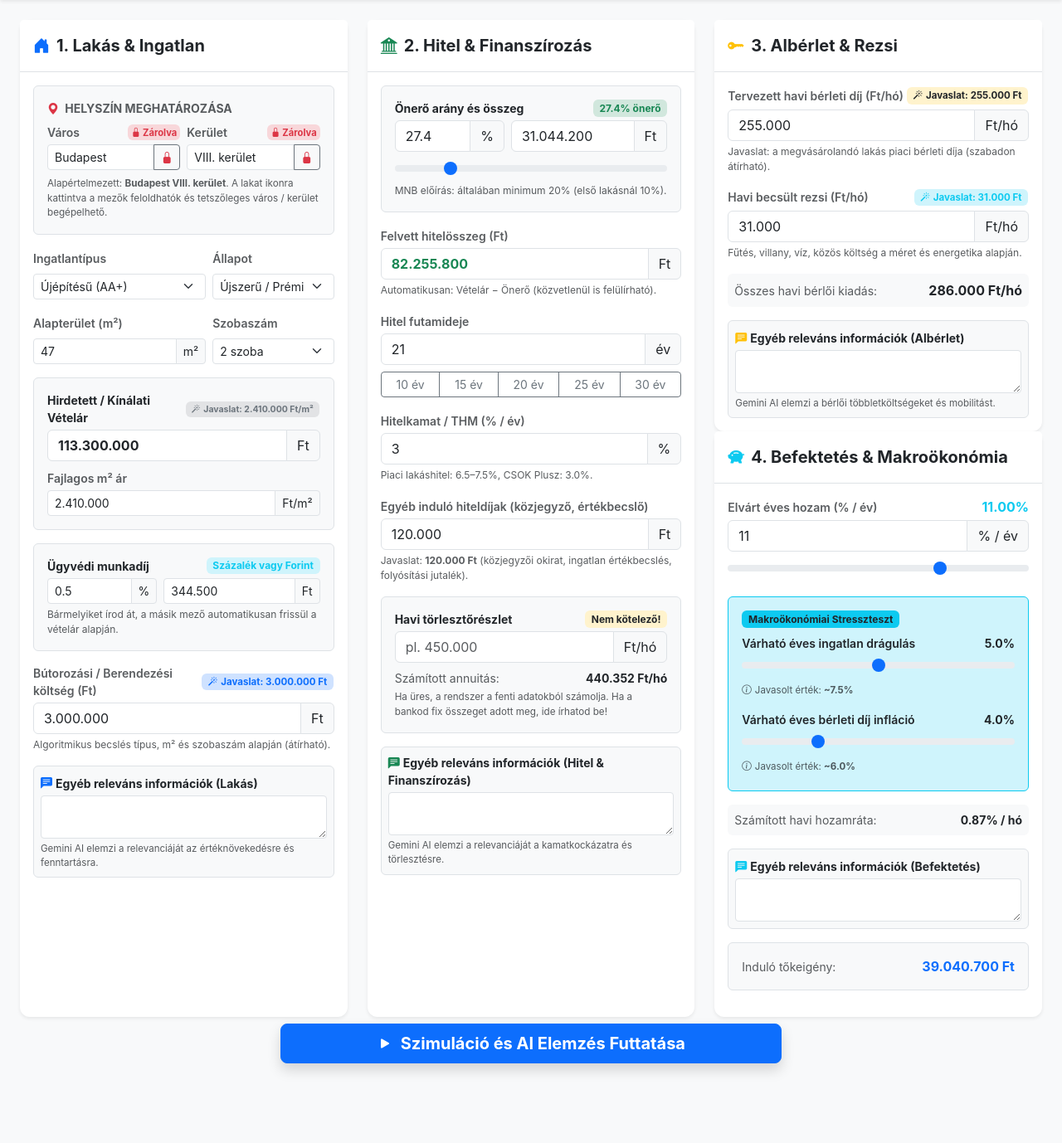
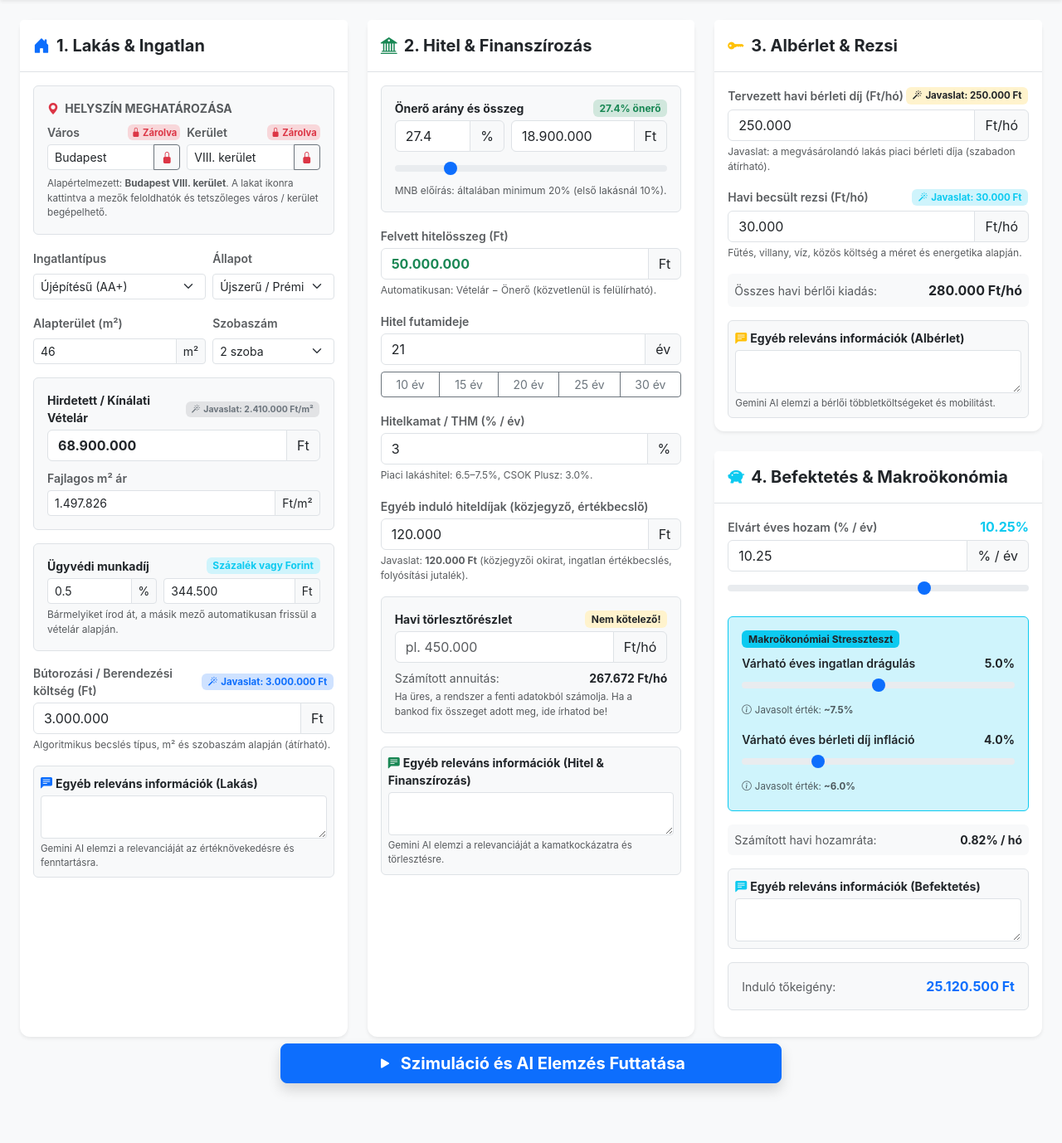
Before and after one commit to petrocellicsizi/property_price_project, a Flask app: page / in a window 1280 px wide. Shown: the part 62-1440 px from the top of the page at 83% size. Before the commit the page ends 1355 px from the top, so only its background shows below. Run offline with Flask 3, Linux system fonts and the light colour scheme.

Commit message:
fixed alapérték

```diff
--- a/app.py
+++ b/app.py
@@ -169,11 +169,11 @@ def calculate_metrics():
         "simulation_years": 30,
         "loan_term_years": term_years,
         "property_size_sqm": size,
-        "price_per_sqm": int(prop.get("price_sqm_huf", suggested_price_per_sqm)),
+        "price_per_sqm": int(prop.get("price_per_sqm_huf", suggested_price_per_sqm)),
         "down_payment_ratio": parse_clean_number(loan.get("down_payment_pct", 25)) / 100.0,
         "transfer_tax_rate": 0.04,  # alapértelmezett illeték
         "legal_fee_rate": parse_clean_number(prop.get("lawyer_fee_pct", 1.0)) / 100.0,
-        "renovation_cost_initial": parse_clean_number(prop.get("furnishing_huf", suggested_furnishing)),
+        "renovation_cost_initial": parse_clean_number(prop.get("furnishing_cost_huf", suggested_furnishing)),
         "loan_interest_rate_annual": parse_clean_number(loan.get("interest_rate_annual_pct", 6.5)) / 100.0,
         "property_growth_rate_annual": parse_clean_number(inv.get("property_growth_pct", 5.0)) / 100.0,
         "maintenance_rate_annual": 0.01,
--- a/static/js/app.js
+++ b/static/js/app.js
@@ -86,11 +86,13 @@ document.addEventListener('DOMContentLoaded', () => {
     const statusAlertMessage = document.getElementById('statusAlertMessage');
     const btnCloseAlert = document.getElementById('btnCloseAlert');
 
-    // Felhasználói egyedi felülírás állapotjelzők (ha a user kézzel írja át a javaslatot)
-    let userCustomPrice = false;
-    let userCustomFurnishing = false;
-    let userCustomRent = false;
-    let userCustomUtilities = false;
+    // Felhasználói egyedi felülírás állapotjelzők
+    // Alapértelmezetten true, így induláskor/betöltéskor nem írja felül a mentett értékeket az AI javaslattal.
+    // Csak akkor váltanak false-ra, ha a user külön rányom a "Javaslat" gombra.
+    let userCustomPrice = true;
+    let userCustomFurnishing = true;
+    let userCustomRent = true;
+    let userCustomUtilities = true;
 
     // --- 2. Pontozott Formázó Segédfüggvények (UI Gépelési Élményhez) ---
 
--- a/templates/index.html
+++ b/templates/index.html
@@ -129,7 +129,7 @@
                             <div class="col-7">
                                 <label class="form-label small fw-semibold text-muted">Alapterület (m²)</label>
                                 <div class="input-group input-group-sm">
-                                    <input type="number" class="form-control" id="prop_size_sqm" value="52" min="15" max="300" step="1">
+                                    <input type="number" class="form-control" id="prop_size_sqm" value="46" min="15" max="300" step="1">
                                     <span class="input-group-text">m²</span>
                                 </div>
                             </div>
@@ -157,13 +157,13 @@
                                 </button>
                             </div>
                             <div class="input-group mb-2">
-                                <input type="text" inputmode="numeric" class="form-control fw-bold format-huf" id="prop_price_total" value="80.600.000">
+                                <input type="text" inputmode="numeric" class="form-control fw-bold format-huf" id="prop_price_total" value="68.900.000">
                                 <span class="input-group-text">Ft</span>
                             </div>
 
                             <label class="form-label small fw-semibold text-muted mb-1">Fajlagos m² ár</label>
                             <div class="input-group input-group-sm">
-                                <input type="text" inputmode="numeric" class="form-control format-huf" id="prop_price_sqm" value="1.550.000">
+                                <input type="text" inputmode="numeric" class="form-control format-huf" id="prop_price_sqm" value="1.497.826">
                                 <span class="input-group-text">Ft/m²</span>
                             </div>
                         </div>
@@ -177,13 +177,13 @@
                             <div class="row g-2">
                                 <div class="col-5">
                                     <div class="input-group input-group-sm">
-                                        <input type="number" class="form-control" id="prop_lawyer_pct" value="1.0" min="0.1" max="5.0" step="0.1">
+                                        <input type="number" class="form-control" id="prop_lawyer_pct" value="0.5" min="0.1" max="5.0" step="0.1">
                                         <span class="input-group-text">%</span>
                                     </div>
                                 </div>
                                 <div class="col-7">
                                     <div class="input-group input-group-sm">
-                                        <input type="text" inputmode="numeric" class="form-control format-huf" id="prop_lawyer_huf" value="806.000">
+                                        <input type="text" inputmode="numeric" class="form-control format-huf" id="prop_lawyer_huf" value="344.500">
                                         <span class="input-group-text">Ft</span>
                                     </div>
                                 </div>
@@ -201,12 +201,12 @@
                                 </label>
                                 <button type="button" class="btn btn-sm btn-link p-0 text-decoration-none" id="btnResetFurnishing" title="Kattints az ajánlott érték visszaállításához">
                                     <span class="badge bg-primary-subtle text-primary" id="badgeSuggestedFurnishing" style="font-size: 0.72rem;">
-                                        <i class="bi bi-magic me-1"></i>Javaslat: 2.800.000 Ft
+                                        <i class="bi bi-magic me-1"></i>Javaslat: 3.000.000 Ft
                                     </span>
                                 </button>
                             </div>
                             <div class="input-group">
-                                <input type="text" inputmode="numeric" class="form-control format-huf" id="prop_furnishing_huf" value="2.800.000">
+                                <input type="text" inputmode="numeric" class="form-control format-huf" id="prop_furnishing_huf" value="3.000.000">
                                 <span class="input-group-text">Ft</span>
                             </div>
                             <small class="text-muted d-block mt-1" id="lblFurnishingExplanation" style="font-size: 0.75rem;">
@@ -242,23 +242,23 @@
                         <div class="mb-3 p-3 bg-light rounded border">
                             <div class="d-flex justify-content-between align-items-center mb-1">
                                 <label class="form-label small fw-bold text-dark mb-0">Önerő arány és összeg</label>
-                                <span class="badge bg-success-subtle text-success small" id="lblDownPaymentBadge">25% önerő</span>
+                                <span class="badge bg-success-subtle text-success small" id="lblDownPaymentBadge">27.4% önerő</span>
                             </div>
                             <div class="row g-2 mb-2">
                                 <div class="col-5">
                                     <div class="input-group">
-                                        <input type="number" class="form-control" id="loan_down_payment_pct" value="25" min="10" max="100" step="1">
+                                        <input type="number" class="form-control" id="loan_down_payment_pct" value="27.4" min="10" max="100" step="0.1">
                                         <span class="input-group-text">%</span>
                                     </div>
                                 </div>
                                 <div class="col-7">
                                     <div class="input-group">
-                                        <input type="text" inputmode="numeric" class="form-control format-huf" id="loan_down_payment_huf" value="20.150.000">
+                                        <input type="text" inputmode="numeric" class="form-control format-huf" id="loan_down_payment_huf" value="18.900.000">
                                         <span class="input-group-text">Ft</span>
                                     </div>
                                 </div>
                             </div>
-                            <input type="range" class="form-range" id="rngDownPayment" min="10" max="100" step="1" value="25">
+                            <input type="range" class="form-range" id="rngDownPayment" min="10" max="100" step="1" value="27">
                             <small class="text-muted d-block" style="font-size: 0.75rem;">
                                 MNB előírás: általában minimum 20% (első lakásnál 10%).
                             </small>
@@ -268,7 +268,7 @@
                         <div class="mb-3">
                             <label class="form-label small fw-semibold text-muted mb-1">Felvett hitelösszeg (Ft)</label>
                             <div class="input-group">
-                                <input type="text" inputmode="numeric" class="form-control fw-bold text-success format-huf" id="loan_amount_huf" value="60.450.000">
+                                <input type="text" inputmode="numeric" class="form-control fw-bold text-success format-huf" id="loan_amount_huf" value="50.000.000">
                                 <span class="input-group-text">Ft</span>
                             </div>
                             <small class="text-muted d-block mt-1" style="font-size: 0.75rem;">
@@ -280,13 +280,13 @@
                         <div class="mb-3">
                             <label class="form-label small fw-semibold text-muted mb-1">Hitel futamideje</label>
                             <div class="input-group mb-2">
-                                <input type="number" class="form-control" id="loan_term_years" value="20" min="5" max="35" step="1">
+                                <input type="number" class="form-control" id="loan_term_years" value="21" min="5" max="35" step="1">
                                 <span class="input-group-text">év</span>
                             </div>
                             <div class="btn-group btn-group-sm w-100" role="group">
                                 <button type="button" class="btn btn-outline-secondary btn-term" data-term="10">10 év</button>
                                 <button type="button" class="btn btn-outline-secondary btn-term" data-term="15">15 év</button>
-                                <button type="button" class="btn btn-outline-secondary btn-term active" data-term="20">20 év</button>
+                                <button type="button" class="btn btn-outline-secondary btn-term" data-term="20">20 év</button>
                                 <button type="button" class="btn btn-outline-secondary btn-term" data-term="25">25 év</button>
                                 <button type="button" class="btn btn-outline-secondary btn-term" data-term="30">30 év</button>
                             </div>
@@ -296,7 +296,7 @@
                         <div class="mb-3">
                             <label class="form-label small fw-semibold text-muted mb-1">Hitelkamat / THM (% / év)</label>
                             <div class="input-group">
-                                <input type="number" class="form-control" id="loan_interest_pct" value="6.50" min="0.0" max="25.0" step="0.1">
+                                <input type="number" class="form-control" id="loan_interest_pct" value="3.0" min="0.0" max="25.0" step="0.1">
                                 <span class="input-group-text">%</span>
                             </div>
                             <small class="text-muted d-block mt-1" style="font-size: 0.75rem;">
@@ -370,12 +370,12 @@
                                         <label class="form-label small fw-semibold text-muted mb-0">Tervezett havi bérleti díj (Ft/hó)</label>
                                         <button type="button" class="btn btn-sm btn-link p-0 text-decoration-none" id="btnResetRent" title="Kattints az ajánlott érték visszaállításához">
                                             <span class="badge bg-warning-subtle text-dark" id="badgeSuggestedRent" style="font-size: 0.72rem;">
-                                                <i class="bi bi-magic me-1"></i>Javaslat: 270.000 Ft
+                                                <i class="bi bi-magic me-1"></i>Javaslat: 250.000 Ft
                                             </span>
                                         </button>
                                     </div>
                                     <div class="input-group">
-                                        <input type="text" inputmode="numeric" class="form-control format-huf" id="rent_monthly_huf" value="270.000">
+                                        <input type="text" inputmode="numeric" class="form-control format-huf" id="rent_monthly_huf" value="250.000">
                                         <span class="input-group-text">Ft/hó</span>
                                     </div>
                                     <small class="text-muted d-block mt-1" id="lblRentExplanation" style="font-size: 0.75rem;">
@@ -388,12 +388,12 @@
                                         <label class="form-label small fw-semibold text-muted mb-0">Havi becsült rezsi (Ft/hó)</label>
                                         <button type="button" class="btn btn-sm btn-link p-0 text-decoration-none" id="btnResetUtilities" title="Kattints az ajánlott érték visszaállításához">
                                             <span class="badge bg-info-subtle text-info" id="badgeSuggestedUtilities" style="font-size: 0.72rem;">
-                                                <i class="bi bi-magic me-1"></i>Javaslat: 34.000 Ft
+                                                <i class="bi bi-magic me-1"></i>Javaslat: 30.000 Ft
                                             </span>
                                         </button>
                                     </div>
                                     <div class="input-group">
-                                        <input type="text" inputmode="numeric" class="form-control format-huf" id="rent_utilities_huf" value="34.000">
+                                        <input type="text" inputmode="numeric" class="form-control format-huf" id="rent_utilities_huf" value="30.000">
                                         <span class="input-group-text">Ft/hó</span>
                                     </div>
                                     <small class="text-muted d-block mt-1" id="lblUtilitiesExplanation" style="font-size: 0.75rem;">
@@ -403,7 +403,7 @@
 
                                 <div class="p-2 bg-light rounded small d-flex justify-content-between align-items-center">
                                     <span class="text-muted">Összes havi bérlői kiadás:</span>
-                                    <strong class="text-dark fs-6" id="lblTotalRentOutlay">305.000 Ft/hó</strong>
+                                    <strong class="text-dark fs-6" id="lblTotalRentOutlay">280.000 Ft/hó</strong>
                                 </div>
 
                                 <!-- Egyéb releváns információk (Albérlet) -->
@@ -417,7 +417,6 @@
                                     </small>
                                 </div>
 
-                            </div>
                             </div>
                         </div>
                     </div>
@@ -434,13 +433,13 @@
                                 <div class="mb-3">
                                     <div class="d-flex justify-content-between align-items-center mb-1">
                                         <label class="form-label small fw-semibold text-muted mb-0">Elvárt éves hozam (% / év)</label>
-                                        <strong class="text-info" id="lblInvReturnBadge">7.00%</strong>
+                                        <strong class="text-info" id="lblInvReturnBadge">10.25%</strong>
                                     </div>
                                     <div class="input-group mb-2">
-                                        <input type="number" class="form-control" id="inv_return_pct" value="7.00" min="0.0" max="25.0" step="0.25">
+                                        <input type="number" class="form-control" id="inv_return_pct" value="10.25" min="0.0" max="25.0" step="0.25">
                                         <span class="input-group-text">% / év</span>
                                     </div>
-                                    <input type="range" class="form-range" id="rngInvReturn" min="1.0" max="15.0" step="0.25" value="7.00">
+                                    <input type="range" class="form-range" id="rngInvReturn" min="1.0" max="15.0" step="0.25" value="10.25">
                                 </div>
 
                                 <!-- Új: Makroökonómiai Stresszteszt -->
```
Also changed, not shown: data/default_inputs.json (+17 -14 lines), data/saved_inputs.json (+11 -11 lines).
